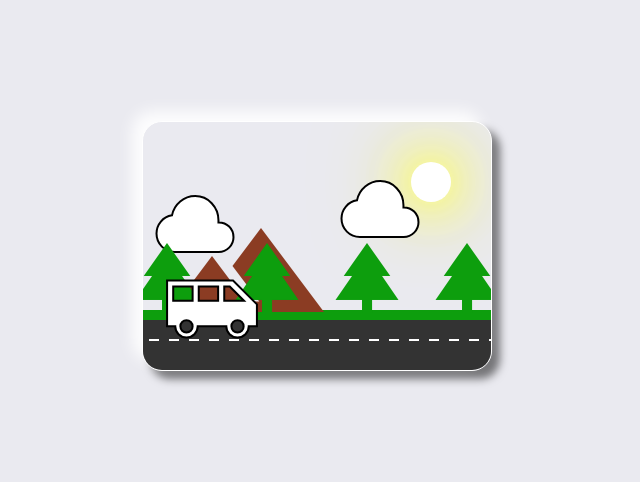
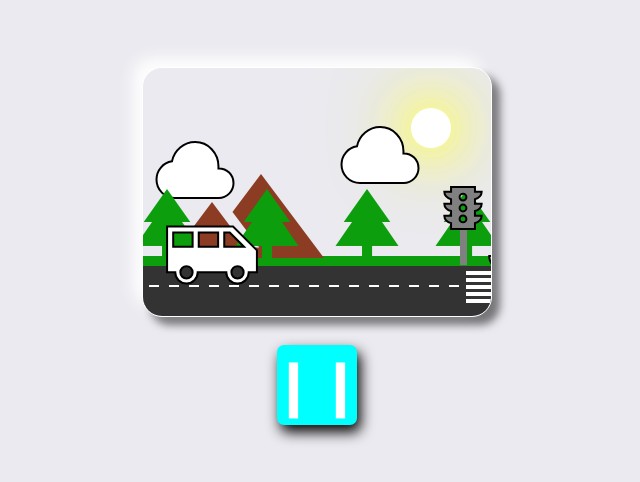
Before and after one commit to gu1rocha/Semaforo, a plain HTML site: page index.html in a window 1280 px wide. Shown: the part 154-636 px from the top of the page, without its empty margins (323-963 px from the left). Drawn offline with nearby package versions, Linux system fonts and the light colour scheme.

Commit message:
Update index.html

```diff
--- a/index.html
+++ b/index.html
@@ -40,7 +40,21 @@
         <span class="material-symbols-sharp mountain" style="--i:1">landscape</span>
         <span class="material-symbols-sharp mountain" style="--i:2">landscape</span>
         <span class="material-symbols-sharp mountain" style="--i:3">landscape</span>
+
+        <span class="material-symbols-sharp traffic">traffic</span>
+        <span class="material-symbols-sharp people">emoji_people</span>
+
+        <span class="cor"></span>
+
+        <div class="faixa">
+            <span style="--i:1"></span>
+            <span style="--i:2"></span>
+            <span style="--i:3"></span>
+            <span style="--i:4"></span>
+            <span style="--i:5"></span>
+        </div>
     </div>
-    <input type="checkbox">
+    <input type="checkbox" id="playStop">
+    <label for="playStop"></label>
 </body>
 </html>
```
